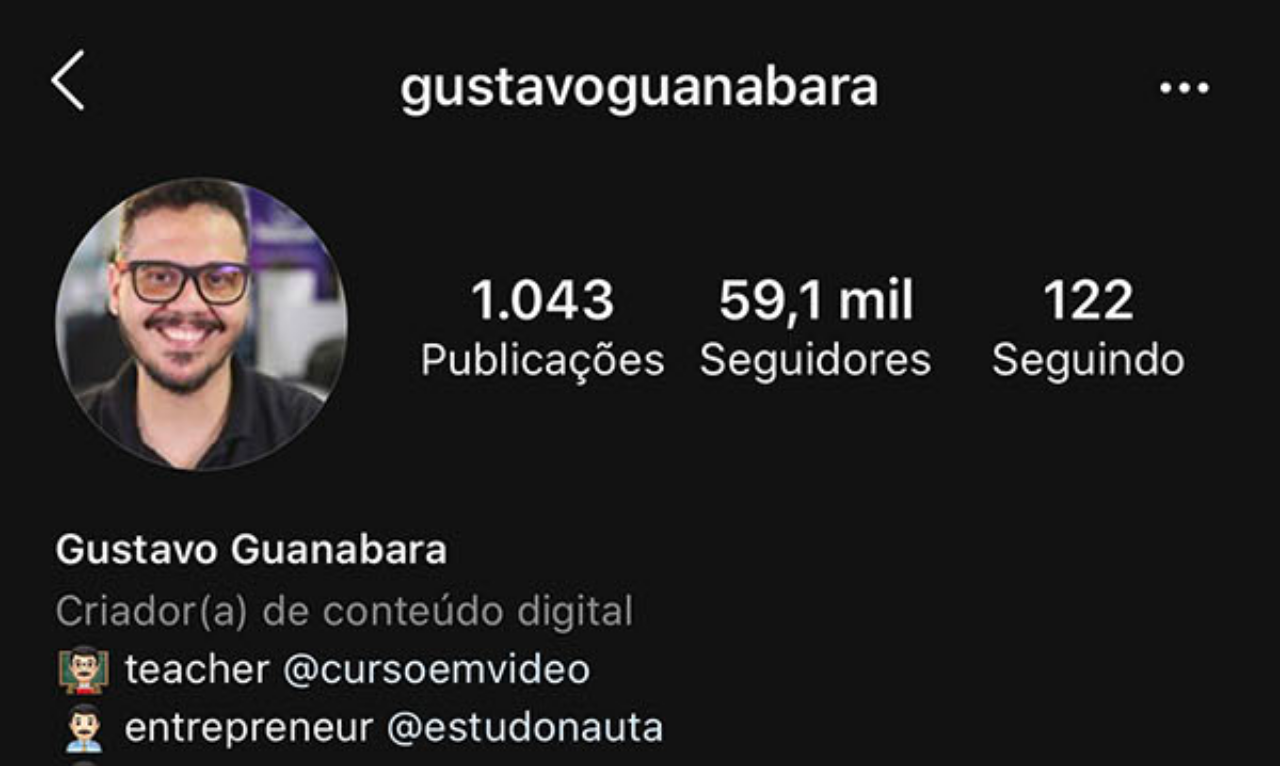
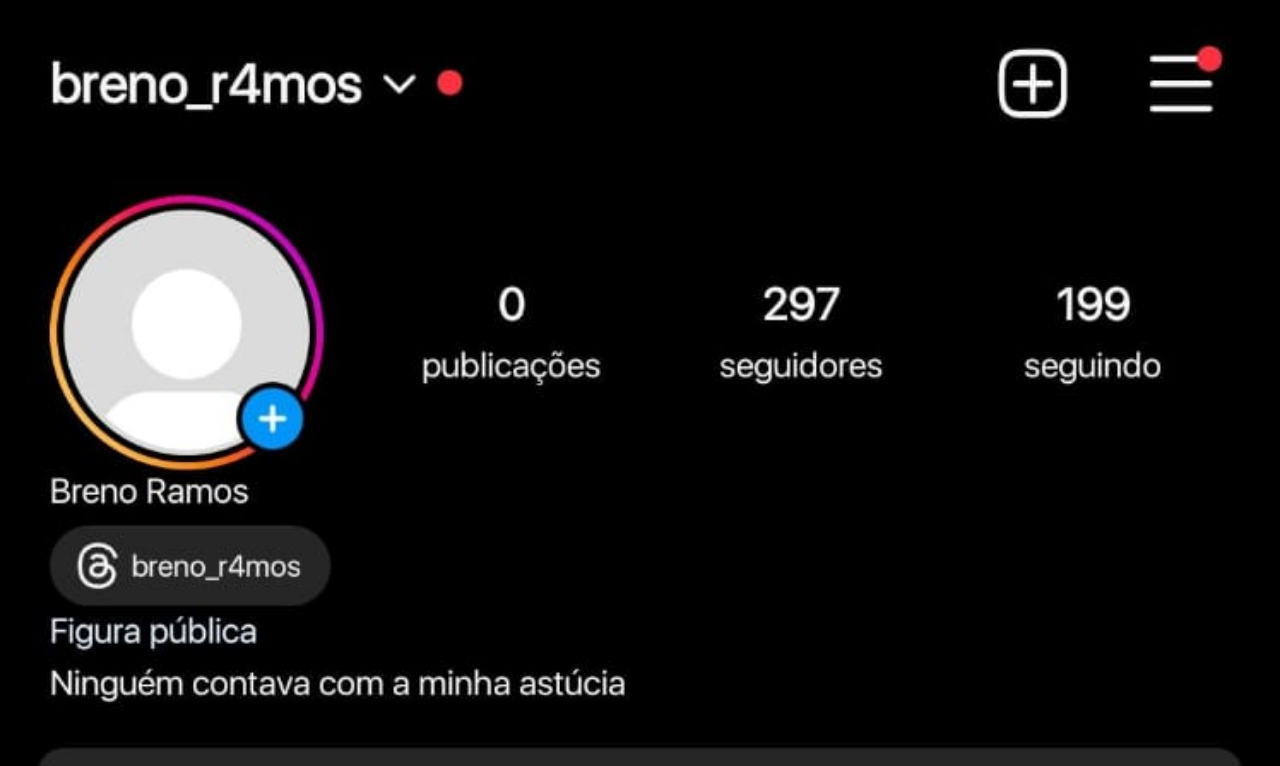
Before and after one commit to brenoapacite/projeto-social, a plain HTML site: page instagram.html in a window 1280 px wide. Shown: the top 766 px of the page. Drawn offline with Linux system fonts and the light colour scheme.

Commit message:
Coloquei a imagem do meu instagram

```diff
--- a/instagram.html
+++ b/instagram.html
@@ -7,7 +7,7 @@
     <link rel="stylesheet" href="estilo/social.css">
 </head>
 <body>
-    <img src="imagens/tela-instagram.jpg" alt="Tela do Instagram">
+    <img src="imagens/tela-instagram.jpeg" alt="Tela do Instagram">
     <a href="https://www.instagram.com/breno_r4mos/" target="_blank">ACESSE</a>
 </body>
 </html>
```
Also changed, not shown: imagens/tela-instagram.jpeg (added), imagens/tela-instagram.jpg (deleted).
